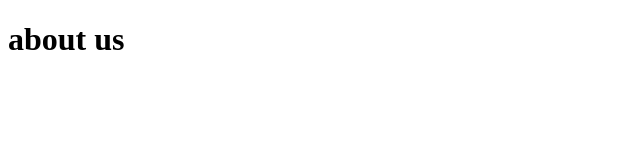
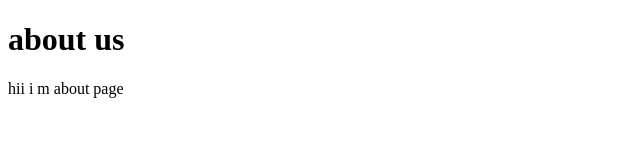
Before and after one commit to Raynavanit/learnign_git, a plain HTML site: page about.html in a window 1280 px wide. Shown: the whole page, without its empty margins (0-640 px from the left). Drawn offline with Linux system fonts and the light colour scheme.

Commit message:
into the about page

```diff
--- a/about.html
+++ b/about.html
@@ -7,5 +7,6 @@
 </head>
 <body>
     <h1>about us</h1>
+    <p>hii i m about page</p>
 </body>
 </html>
```
